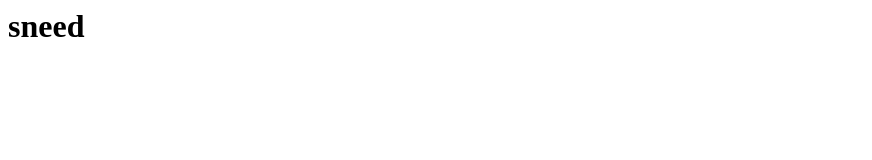
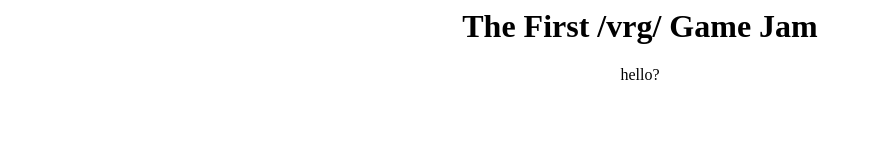
Before and after one commit to Spiritmarsrover/vrggamejam, a plain HTML site: page index.html in a window 1280 px wide. Shown: the whole page, without its empty margins (0-872 px from the left). Drawn offline with Linux system fonts and the light colour scheme.

Commit message:
Update index.html
Game Jammed

```diff
--- a/index.html
+++ b/index.html
@@ -1 +1,8 @@
-<h1>sneed</h1>
+<html>
+	<style>
+		body {text-align: center;}
+	</style>
+	<h1>The First /vrg/ Game Jam</h1>
+	<body>hello?</body>
+
+</html>
```
